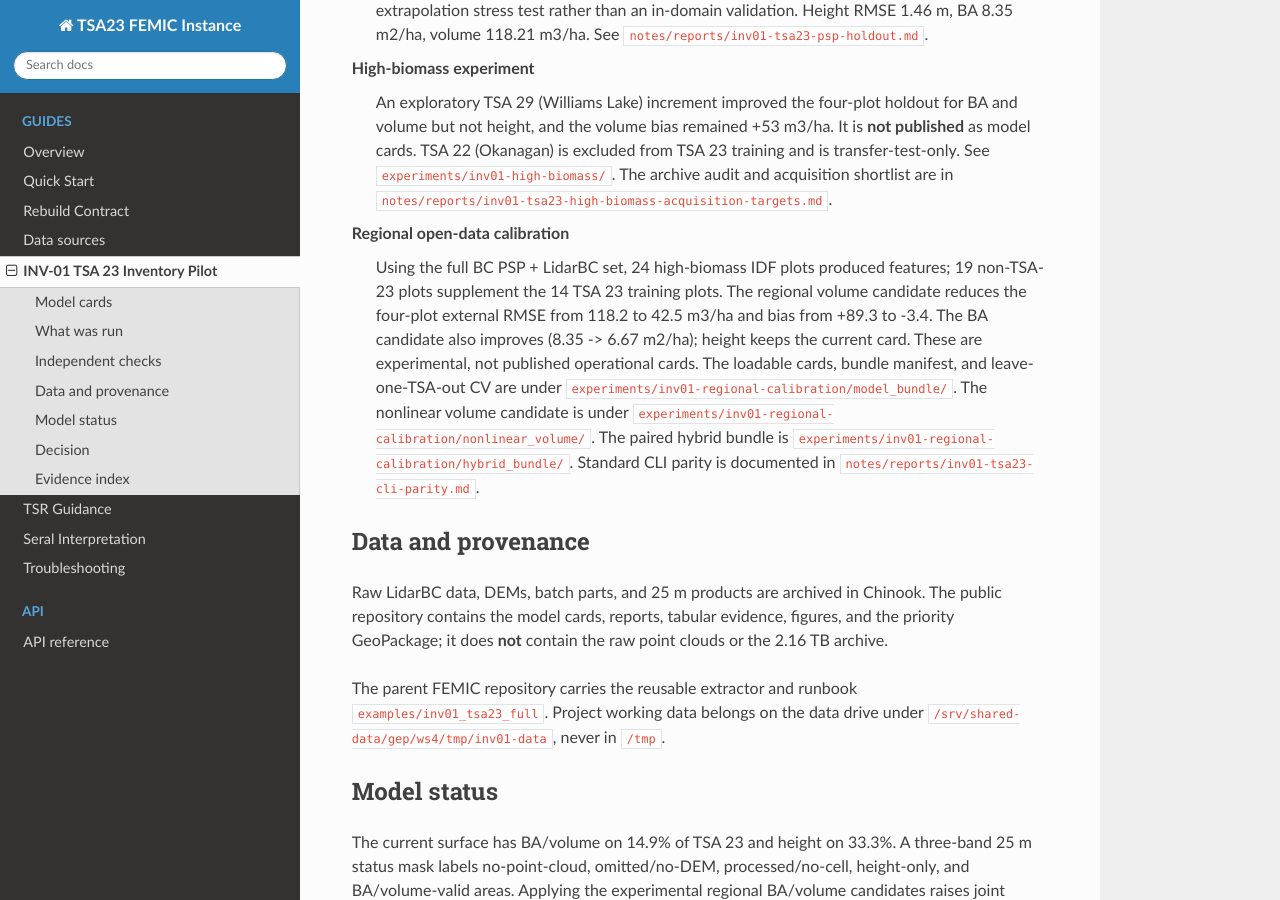
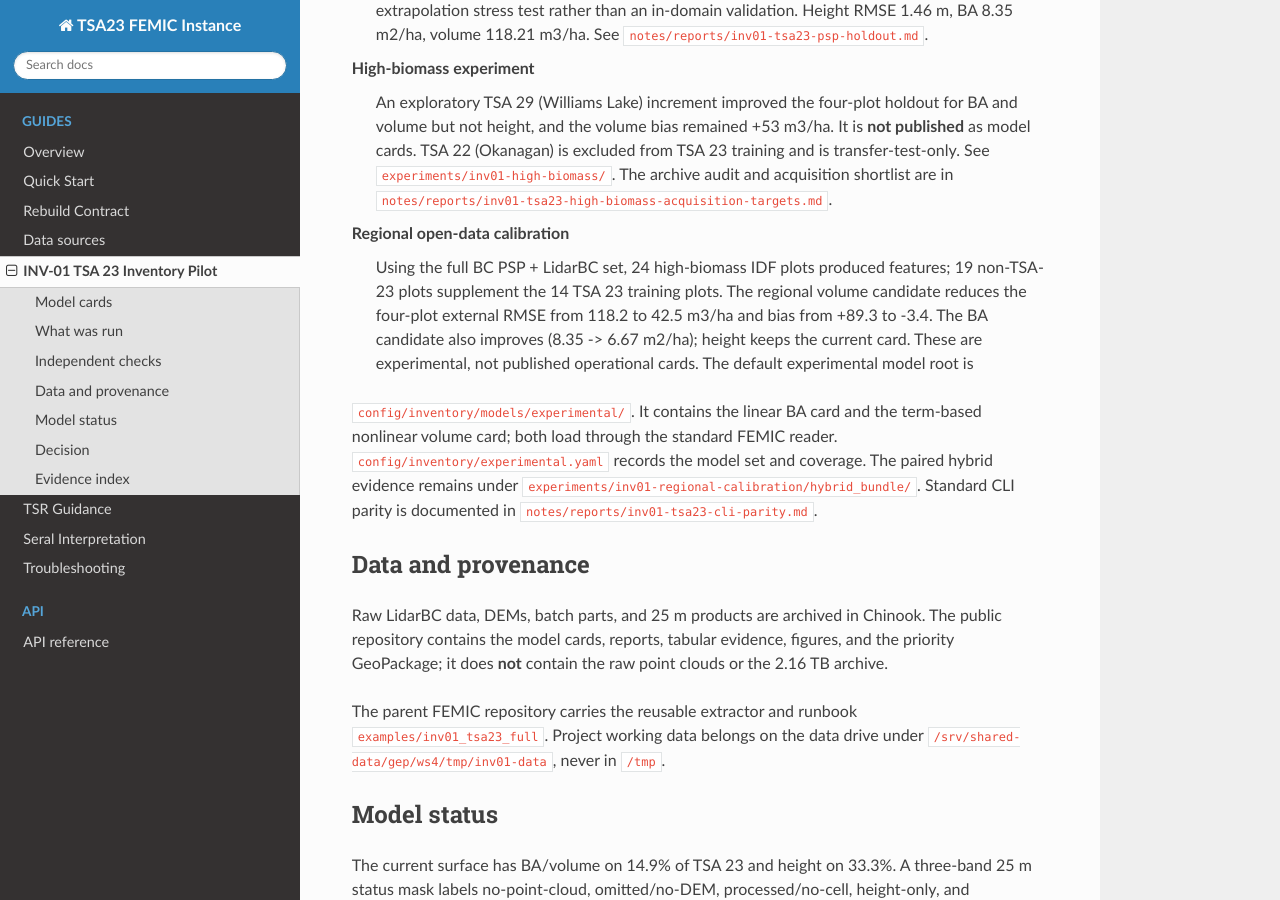
Before and after one commit to UBC-FRESH/femic-tsa23-instance, a Sphinx documentation site: the page built from docs/inv01-tsa23-inventory.rst, in a window 1280 px wide and 900 px high, scrolled down 1305 px. Built offline with Sphinx 7.4.7 and the Read the Docs theme 3.1.0, drawn with Linux system fonts in a browser that asks for light colours.

Commit message:
Make the hybrid bundle the default experimental root (#33)

```diff
--- a/docs/inv01-tsa23-inventory.rst
+++ b/docs/inv01-tsa23-inventory.rst
@@ -73,12 +73,13 @@ Regional open-data calibration
    regional volume candidate reduces the four-plot external RMSE from 118.2 to
    42.5 m3/ha and bias from +89.3 to -3.4.  The BA candidate also improves
    (8.35 -> 6.67 m2/ha); height keeps the current card.  These are experimental,
-   not published operational cards.  The loadable cards, bundle manifest, and
-   leave-one-TSA-out CV are under
-   ``experiments/inv01-regional-calibration/model_bundle/``.  The nonlinear
-   volume candidate is under ``experiments/inv01-regional-calibration/nonlinear_volume/``.  The paired hybrid bundle is
-   ``experiments/inv01-regional-calibration/hybrid_bundle/``.  Standard CLI parity is
-   documented in ``notes/reports/inv01-tsa23-cli-parity.md``.
+   not published operational cards.  The default experimental model root is
+``config/inventory/models/experimental/``.  It contains the linear BA card and
+the term-based nonlinear volume card; both load through the standard FEMIC
+reader.  ``config/inventory/experimental.yaml`` records the model set and
+coverage.  The paired hybrid evidence remains under
+``experiments/inv01-regional-calibration/hybrid_bundle/``.  Standard CLI parity
+is documented in ``notes/reports/inv01-tsa23-cli-parity.md``.
 
 Data and provenance
 -------------------
```
Also changed, not shown: config/inventory/models/experimental/README.md (added), experiments/inv01-regional-calibration/model_bundle/README.md, 3 other files.
